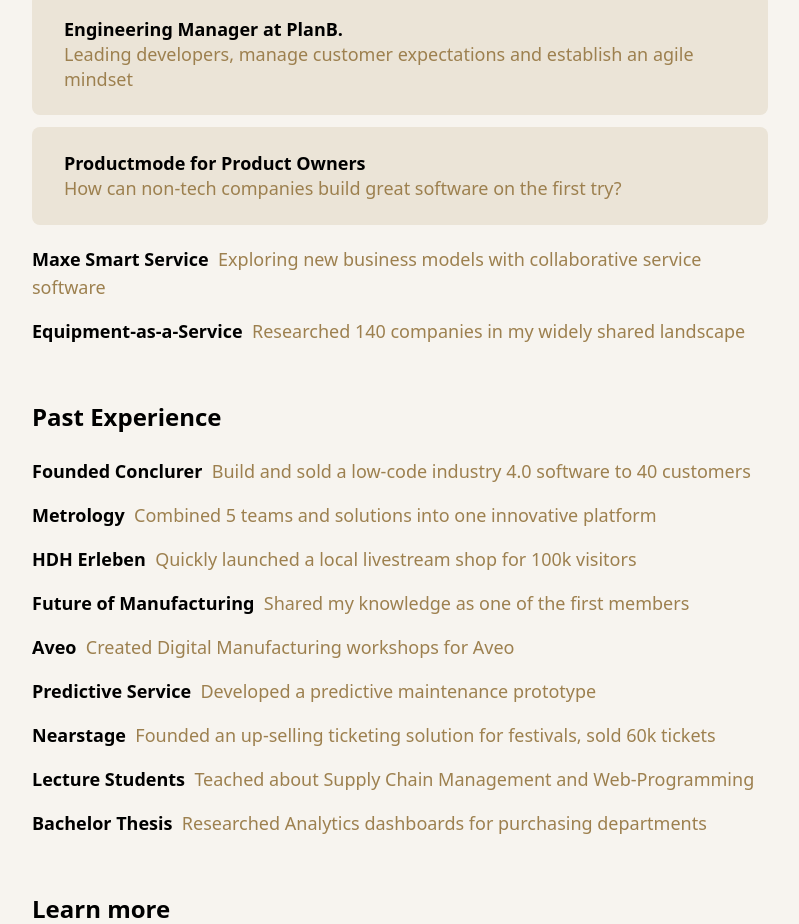
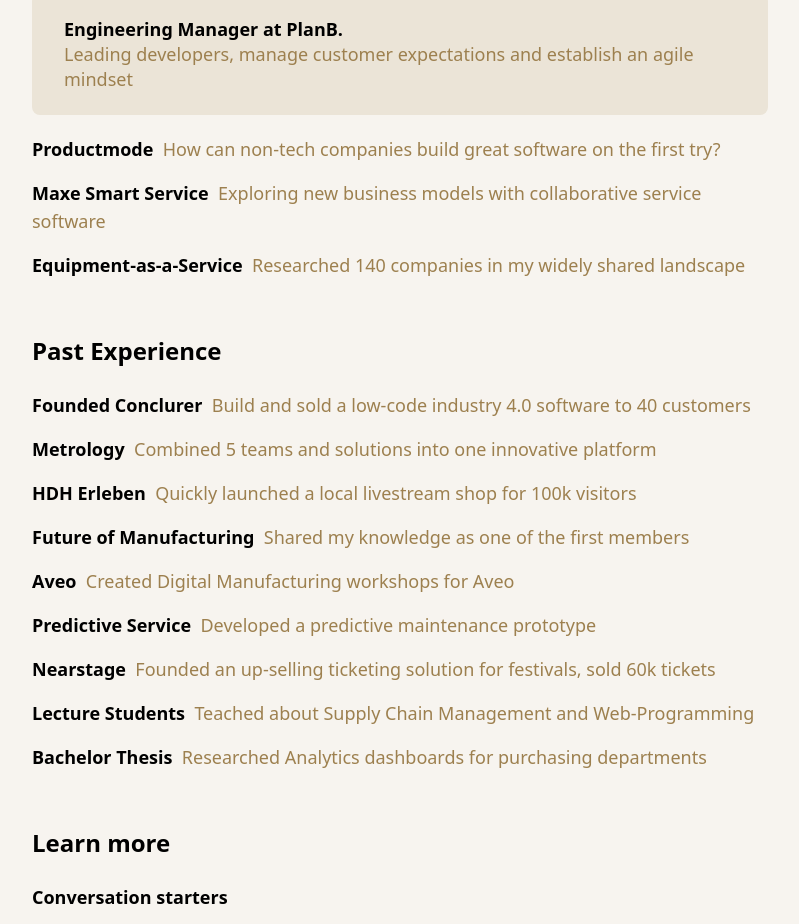
Before and after one commit to philippreiner/website, a Next.js app: page / in a window 1280 px wide. Shown: the part 880-1804 px from the top of the page, without its empty margins (240-1039 px from the left). Built offline with nearby package versions, Linux system fonts and the light colour scheme.

Commit message:
Updated link

```diff
--- a/pages/index.js
+++ b/pages/index.js
@@ -39,11 +39,11 @@
 <a href="https://www.planb.net" target="_blank">
 	<WorkCard title="Engineering Manager at PlanB." label="Leading developers, manage customer expectations and establish an agile mindset"/>
 </a>
-<NextLink href="/productmode">
-	<a>
-<WorkCard title="Productmode for Product Owners" label="How can non-tech companies build great software on the first try?"/>
+<a href="/productmode"  className="hover:underline decoration-2" target="_blank">
+	<WorkFrame title="Productmode"  className="hover:underline decoration-2" label="How can non-tech companies build great software on the first try?"/>
 </a>
-</NextLink>
+
+
 
 <a href="https://www.maxe.io"  className="hover:underline decoration-2" target="_blank">
 	<WorkFrame title="Maxe Smart Service" label="Exploring new business models with collaborative service software"/>
```
